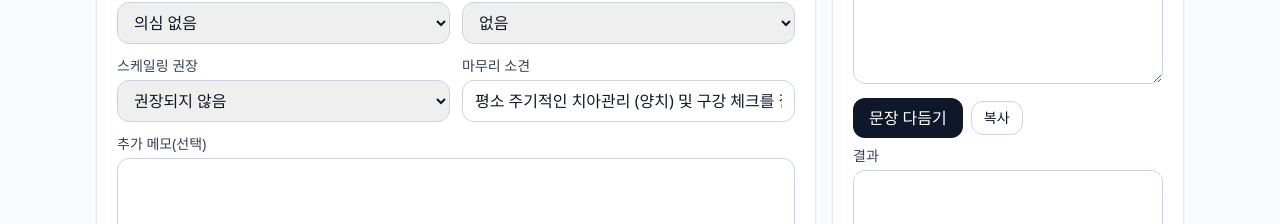
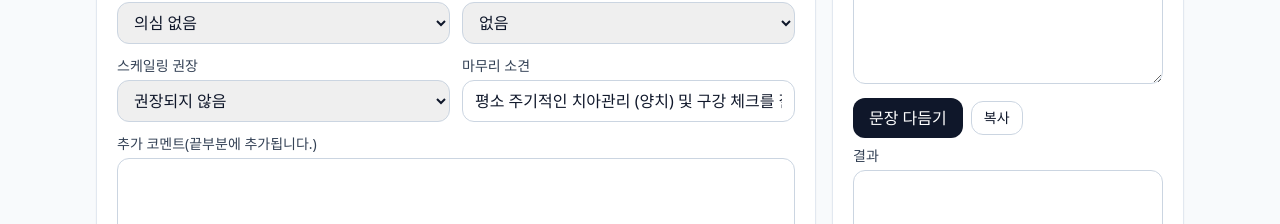
Before and after one commit to hodewdew-creator/BS_health_report_editor, a React (Vite) app: page / in a window 1280 px wide. Shown: the part 1000-1224 px from the top of the page. Built offline with nearby package versions, Linux system fonts and the light colour scheme.

Commit message:
Update App.jsx

```diff
--- a/src/App.jsx
+++ b/src/App.jsx
@@ -434,7 +434,7 @@ function DentalFindingsCard(){
         </Field>
       </div>
       <div className="mt-3">
-        <Field label="추가 메모(선택)"><TextArea value={d.note} onChange={(v)=> setD({ ...d, note: v })} rows={3} /></Field>
+        <Field label="추가 코멘트(끝부분에 추가됩니다.)"><TextArea value={d.note} onChange={(v)=> setD({ ...d, note: v })} rows={3} /></Field>
       </div>
       <div className="mt-3">
         <Field label="미리보기"><TextArea value={text} onChange={()=>{}} rows={6} /></Field>
```
